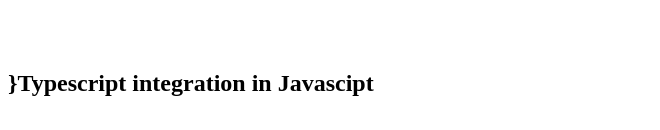
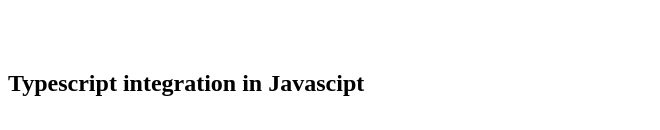
Before and after one commit to JordanWhyte2/CS401-Lab6, a plain HTML site: page index.html in a window 1280 px wide. Shown: the part 667-797 px from the top of the page, without its empty margins (0-660 px from the left). Drawn offline with Linux system fonts and the light colour scheme.

Commit message:
Update index.html

```diff
--- a/index.html
+++ b/index.html
@@ -39,4 +39,4 @@ Typescript will see the value is a string, and define its type as string. </p>
 <br><br>
 
 
-<h2>}Typescript integration in Javascipt</h2>
+<h2>Typescript integration in Javascipt</h2>
```
